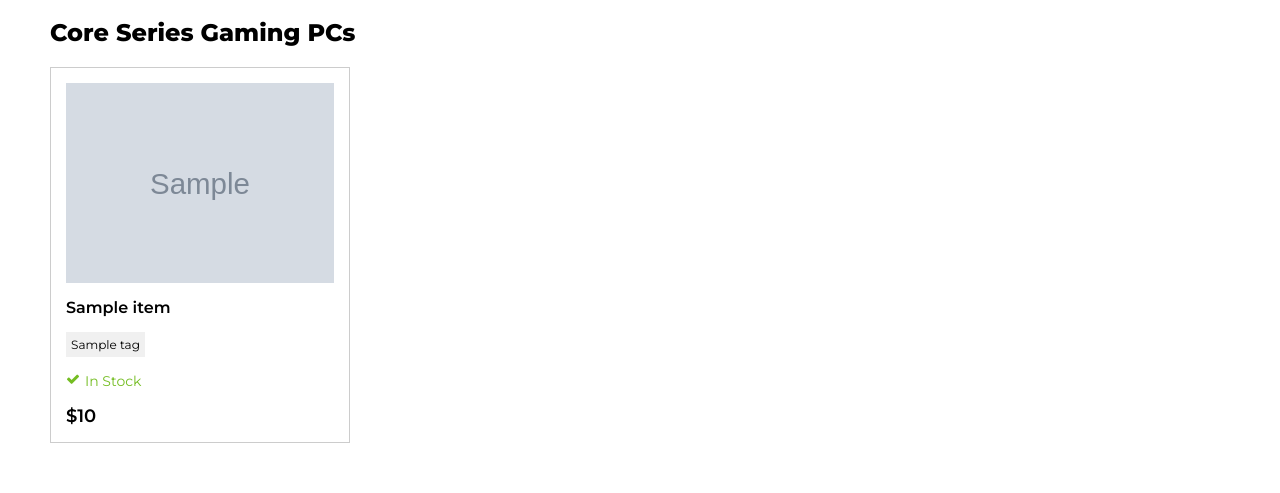
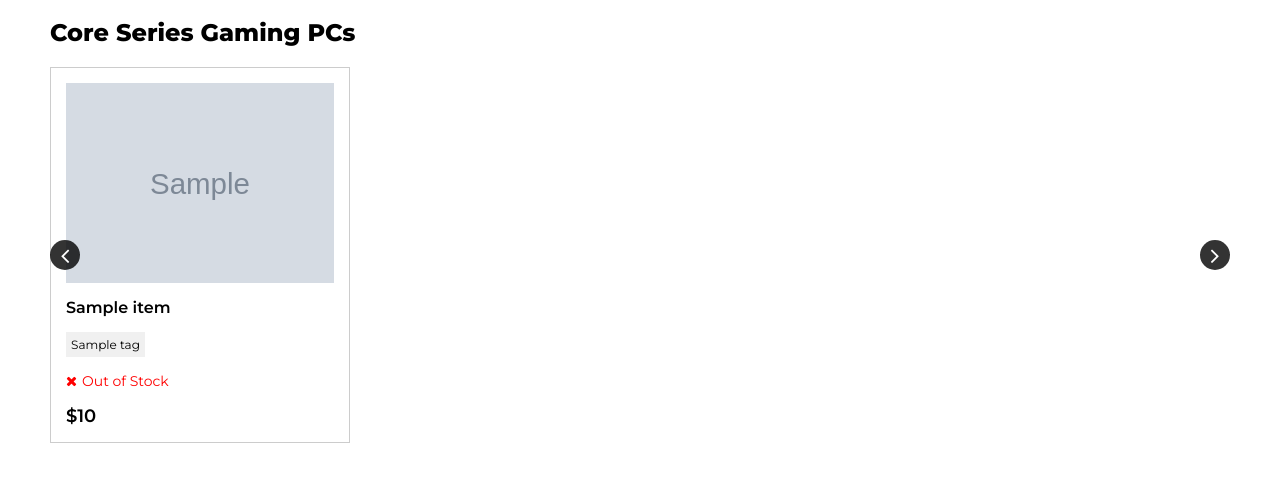
Before and after one commit to sachinstha9/Computer-Parts-Ecommerce, a Flask app: template templates/index.html in a window 1280 px wide. Shown: the part 763-1256 px from the top of the page. Run offline with Flask 3, Linux system fonts and the light colour scheme; the template is opened without the code that fills it: most values are stand-ins (such as "Sample title", 1, 10 or a date in 2020); grey boxes marked "Sample" are stand-in pictures.

Commit message:
product section slider success

```diff
--- a/app.py
+++ b/app.py
@@ -15,7 +15,7 @@ def product_formatter(products):
             "tags": product[4].split(","),
             "price": product[5],
             "specifications": json.loads(product[6]),
-            "availabilty": product[7],
+            "availability": product[7],
             "in_banner": product[8],
             "company": product[9],
             "main_category": product[10],
@@ -40,6 +40,8 @@ def index():
     all_products = product_formatter(all_products)
     in_banner_products = product_formatter(in_banner_products)
 
+    display_sections = ["Monitors", "Laptops", "Mouses"]
+
     return render_template("index.html", in_banner_products=in_banner_products, all_products=all_products)
 
 if __name__ == "__main__":
--- a/static/css/home.css
+++ b/static/css/home.css
@@ -21,6 +21,8 @@ main {
 
 .products-section-items-wrapper {
   width: 100%;
+  position: relative;
+  overflow-x: hidden;
 }
 
 .product-section-items-container {
@@ -28,8 +30,8 @@ main {
   align-items: center;
   justify-content: start;
   width: 100%;
-  overflow-x: hidden;
   gap: 10px;
+  transition: 0.5s;
 }
 
 .product-section-item {
@@ -79,6 +81,7 @@ main {
 
 .product-section-item-availabilty {
   display: flex;
+  align-items: center;
   gap: 5px;
   color: rgb(116, 189, 34);
   font-size: 14px;
@@ -88,3 +91,28 @@ main {
   font-size: 18px;
   font-weight: 600;
 }
+
+.products-section-slider {
+  position: absolute;
+  width: 100%;
+  height: 100%;
+  z-index: 10;
+  top: 0;
+  left: 0;
+  display: flex;
+  justify-content: space-between;
+  align-items: center;
+}
+
+.products-section-slider i {
+  background-color: rgba(0, 0, 0, 0.8);
+  font-size: 24px;
+  width: 30px;
+  height: 30px;
+  display: flex;
+  align-items: center;
+  justify-content: center;
+  color: white;
+  cursor: pointer;
+  border-radius: 50%;
+}
--- /dev/null
+++ b/static/js/product-section.js
@@ -0,0 +1,38 @@
+let products_section = document.querySelectorAll(".products-section");
+
+products_section.forEach((e, i) => {
+  let product_section_items_container = e.querySelector(
+    ".product-section-items-container",
+  );
+  let product_section_items_container_style =
+    product_section_items_container.getBoundingClientRect();
+  let product_section_item = e.querySelectorAll(".product-section-item");
+  let product_section_item_style =
+    product_section_item[0].getBoundingClientRect();
+  let products_section_slider = e.querySelectorAll(
+    ".products-section-slider i",
+  );
+  let left_products_section_slider = products_section_slider[0];
+  let right_products_section_slider = products_section_slider[1];
+
+  let number_of_item_can_fit =
+    product_section_items_container_style.width /
+    (product_section_item_style.width + 10);
+  number_of_item_can_fit = Math.floor(number_of_item_can_fit);
+
+  let maxIndex = product_section_item.length - number_of_item_can_fit;
+
+  let currentIndex = 1;
+
+  if (maxIndex == 0) currentIndex = 0;
+
+  left_products_section_slider.addEventListener("click", () => {
+    product_section_items_container.style.transform = `translateX(-${currentIndex * product_section_item_style.width}px)`;
+
+    if (currentIndex < maxIndex) currentIndex += 1;
+
+    console.log(maxIndex);
+
+    console.log(product_section_items_container_style.width);
+  });
+});
--- a/templates/index.html
+++ b/templates/index.html
@@ -419,17 +419,32 @@
                 {% endfor %}
               </ul>
               <div class="product-section-item-availabilty">
+                {% if item.availability %}
                 <i class="fa fa-check" aria-hidden="true"></i>
-
                 <p>In Stock</p>
+                {% else %}
+                <i
+                  class="fa fa-times"
+                  style="color: red"
+                  aria-hidden="true"
+                ></i>
+                <p style="color: red">Out of Stock</p>
+                {% endif %}
               </div>
               <p class="product-section-item-price">${{ item.price }}</p>
             </div>
             {% endfor %}
+          </div>
+
+          <div class="products-section-slider">
+            <i class="fa fa-angle-left" aria-hidden="true"></i>
+
+            <i class="fa fa-angle-right" aria-hidden="true"></i>
           </div>
         </div>
       </section>
     </main>
   </body>
   <script src="../static/js/carousel.js"></script>
+  <script src="../static/js/product-section.js"></script>
 </html>
```
